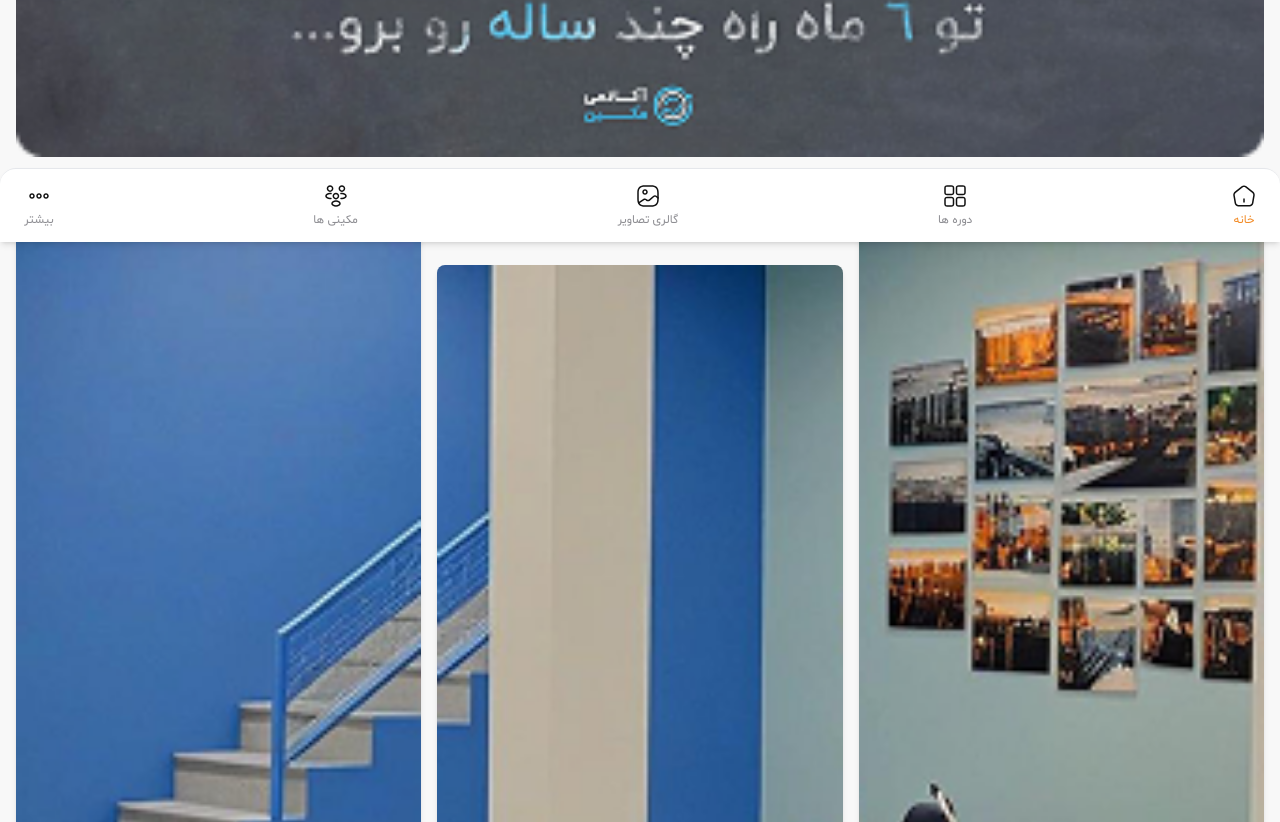
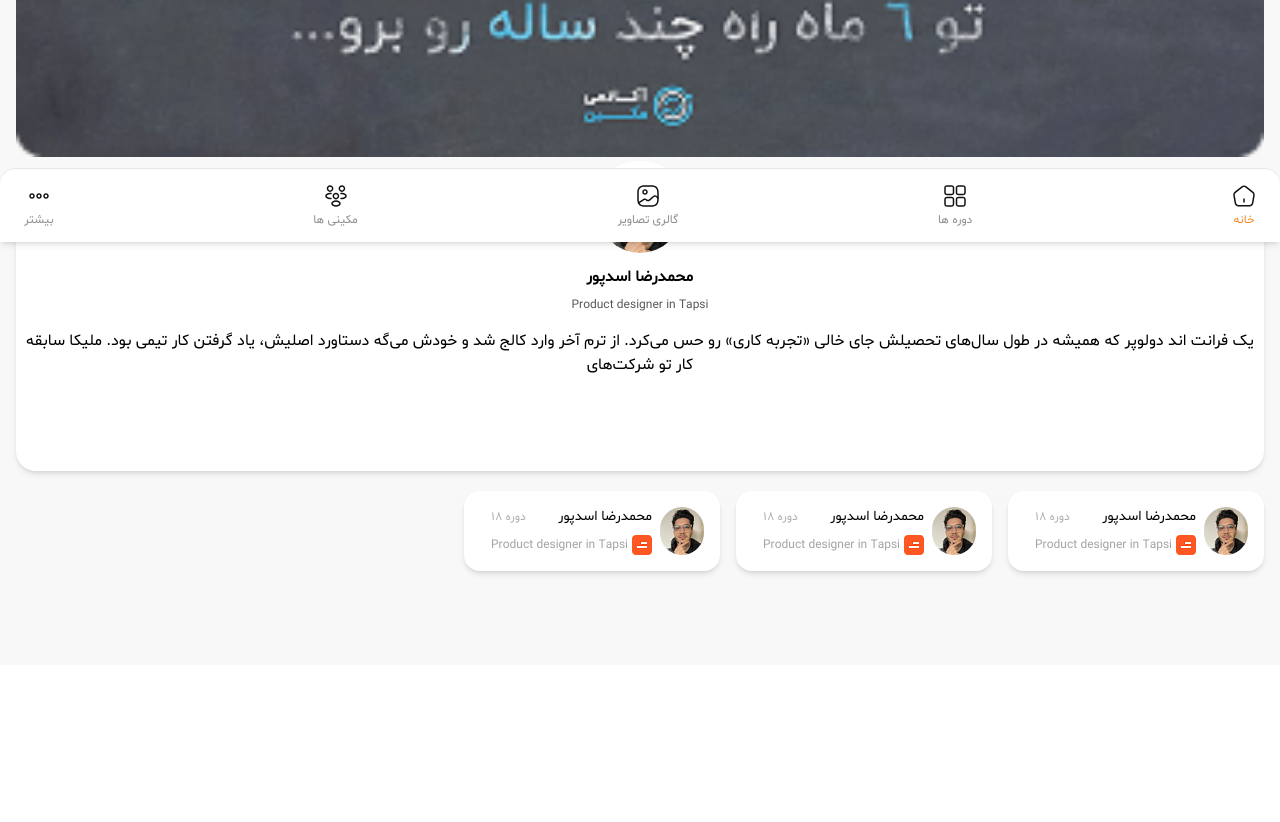
Before and after one commit to valipour0212/makeen-academy-website, a Next.js app: page / in a window 1280 px wide. Shown: the part 558-1380 px from the top of the page. After the commit the page ends 1223 px from the top, so only its background shows below. Built offline with nearby package versions, Linux system fonts and the light colour scheme.

Commit message:
feat(ui): Implement scrollable navigation with dynamic content rendering

```diff
--- /dev/null
+++ b/components/organisms/MakeenkihaCard/MakeenihaCard.tsx
@@ -0,0 +1,33 @@
+import React, {JSX} from 'react';
+import Image from "next/image";
+
+interface MakeenihaCardProps {
+    image: string;
+    fullName: string;
+    jobTitle: string;
+    companyLogo: string;
+    course: string;
+}
+
+function MakeenihaCard({image, fullName, jobTitle, companyLogo, course}: MakeenihaCardProps): JSX.Element {
+    return (
+        <div className="flex bg-white min-w-64 min-h-20 p-4 gap-2 rounded-2xl shadow-md">
+            <Image src={image} alt={image} width={44} height={44} className="rounded-full"/>
+            <div className="flex flex-col gap-2">
+
+                <div className="flex justify-between items-center gap-1">
+                    <span className="font-medium text-sm">{fullName}</span>
+                    <span className="font-normal text-xs text-[#AEAEB2]">{course}</span>
+                </div>
+
+                <div className="flex justify-between items-center gap-1">
+                    <Image src={companyLogo} alt={companyLogo} width={20} height={20} className="rounded-[4px]"/>
+                    <span className="font-normal text-xs text-[#A2A2A7]">{jobTitle}</span>
+                </div>
+
+            </div>
+        </div>
+    );
+}
+
+export default MakeenihaCard;
--- a/components/pages/Home/HomePage.tsx
+++ b/components/pages/Home/HomePage.tsx
@@ -5,6 +5,7 @@ import CoursesContainerList from "@/components/templates/CoursesContainerList/Co
 import FeaturesList from "@/components/templates/FeaturesList/FeaturesList";
 import LastVideosList from "@/components/templates/LastVideosList/LastVideosList";
 import Description from "@/components/templates/Description/Description";
+import MakeenihaList from "@/components/templates/MakeenihaList/MakeenihaList";
 
 function HomePage() {
     return (
@@ -20,7 +21,8 @@ function HomePage() {
             {/*<CoursesContainerList/>*/}
             {/*<FeaturesList/>*/}
             {/*<LastVideosList/>*/}
-            <Description/>
+            {/*<Description/>*/}
+            <MakeenihaList/>
         </div>
     );
 }
--- /dev/null
+++ b/components/templates/MakeenihaList/MakeenihaList.tsx
@@ -0,0 +1,70 @@
+import React from 'react';
+import Image from "next/image";
+import MakeenihaCard from "@/components/organisms/MakeenkihaCard/MakeenihaCard";
+
+function MakeenihaList() {
+    const MakeenihaData = [
+        {
+            id: "1",
+            image: "/makeeniha/avatar-1.png",
+            fullName: "محمدرضا اسدپور",
+            jobTitle: "Product designer in Tapsi",
+            description: "یک فرانت اند دولوپر که همیشه در طول سال‌های تحصیلش جای خالی «تجربه کاری» رو حس می‌کرد. از ترم آخر وارد کالج شد و خودش می‌گه دستاورد اصلیش، یاد گرفتن کار تیمی بود. ملیکا سابقه کار تو شرکت‌های ",
+            CompanyLogo: "/makeeniha/company-logo-1.png",
+            course: "دوره 18"
+        },
+        {
+            id: "2",
+            image: "/makeeniha/avatar-1.png",
+            fullName: "محمدرضا اسدپور",
+            jobTitle: "Product designer in Tapsi",
+            description: "یک فرانت اند دولوپر که همیشه در طول سال‌های تحصیلش جای خالی «تجربه کاری» رو حس می‌کرد. از ترم آخر وارد کالج شد و خودش می‌گه دستاورد اصلیش، یاد گرفتن کار تیمی بود. ملیکا سابقه کار تو شرکت‌های ",
+            CompanyLogo: "/makeeniha/company-logo-1.png",
+            course: "دوره 18"
+        },
+        {
+            id: "3",
+            image: "/makeeniha/avatar-1.png",
+            fullName: "محمدرضا اسدپور",
+            jobTitle: "Product designer in Tapsi",
+            description: "یک فرانت اند دولوپر که همیشه در طول سال‌های تحصیلش جای خالی «تجربه کاری» رو حس می‌کرد. از ترم آخر وارد کالج شد و خودش می‌گه دستاورد اصلیش، یاد گرفتن کار تیمی بود. ملیکا سابقه کار تو شرکت‌های ",
+            CompanyLogo: "/makeeniha/company-logo-1.png",
+            course: "دوره 18"
+        },
+    ]
+    return (
+        <section className="my-5 ">
+            <div
+                className="px-2 pb-5 w-full h-[270px] flex flex-col items-center bg-white rounded-[20px] shadow-md relative">
+                <div
+                    className="w-[100px] h-[100px] bg-white rounded-full absolute top-[-40px] left-1/2 transform -translate-x-1/2 flex justify-center items-center">
+                    <Image src={MakeenihaData[0].image} alt={"avatar"} fill className="object-cover rounded-full p-2"/>
+                </div>
+
+                <div className="mt-16 text-center space-y-4 ">
+                    <div className="space-y-2">
+                        <h2 className="font-semibold text-[16px]">{MakeenihaData[0].fullName}</h2>
+                        <p className="font-normal text-xs text-[#575757]">{MakeenihaData[0].jobTitle}</p>
+                    </div>
+                    <p className="font-normal text-[16px]">{MakeenihaData[0].description}</p>
+                </div>
+            </div>
+
+            <div className="mt-5 flex gap-4 overscroll-x-auto">
+                {
+                    MakeenihaData.map(item => <MakeenihaCard
+                            key={item.id}
+                            image={item.image}
+                            fullName={item.fullName}
+                            jobTitle={item.jobTitle}
+                            companyLogo={item.CompanyLogo}
+                            course={item.course}
+                        />
+                    )
+                }
+            </div>
+        </section>
+    );
+}
+
+export default MakeenihaList;
```
Also changed, not shown: public/makeeniha/avatar-1.png (added), public/makeeniha/company-logo-1.png (added).
